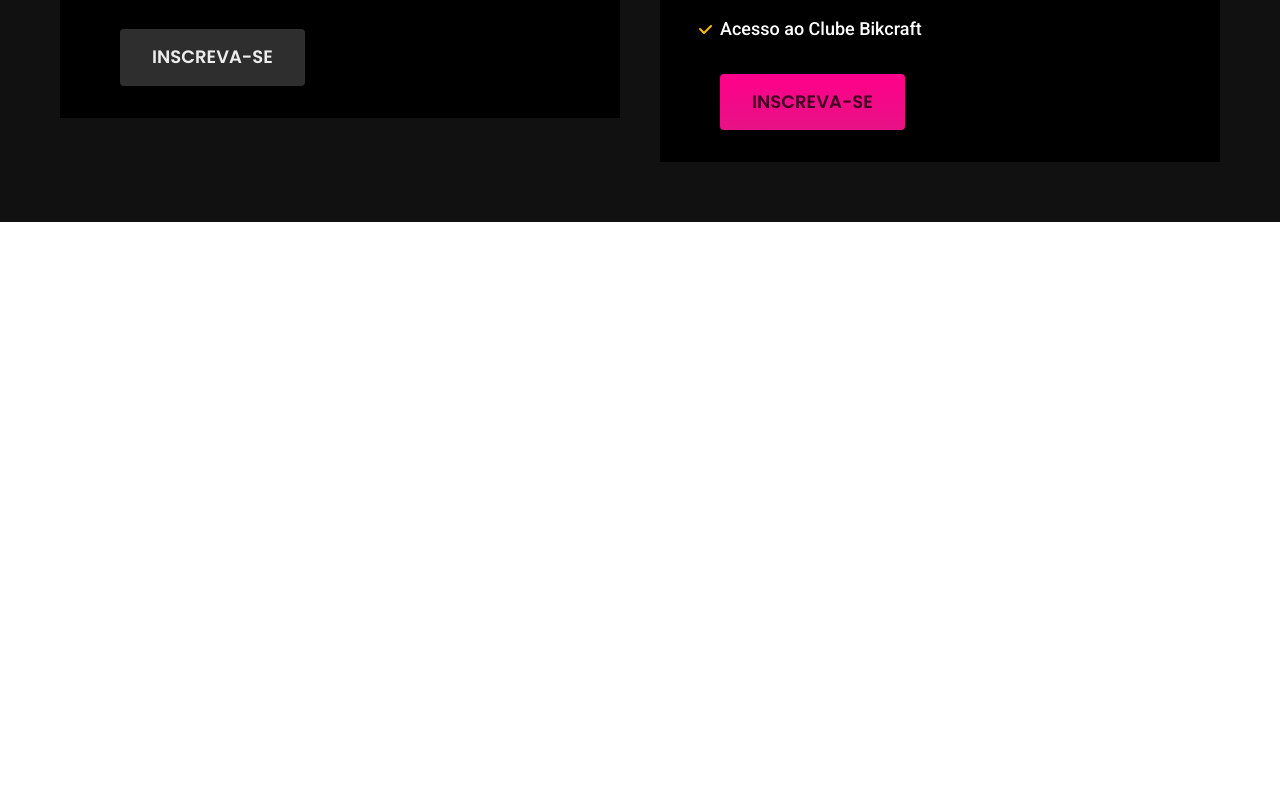
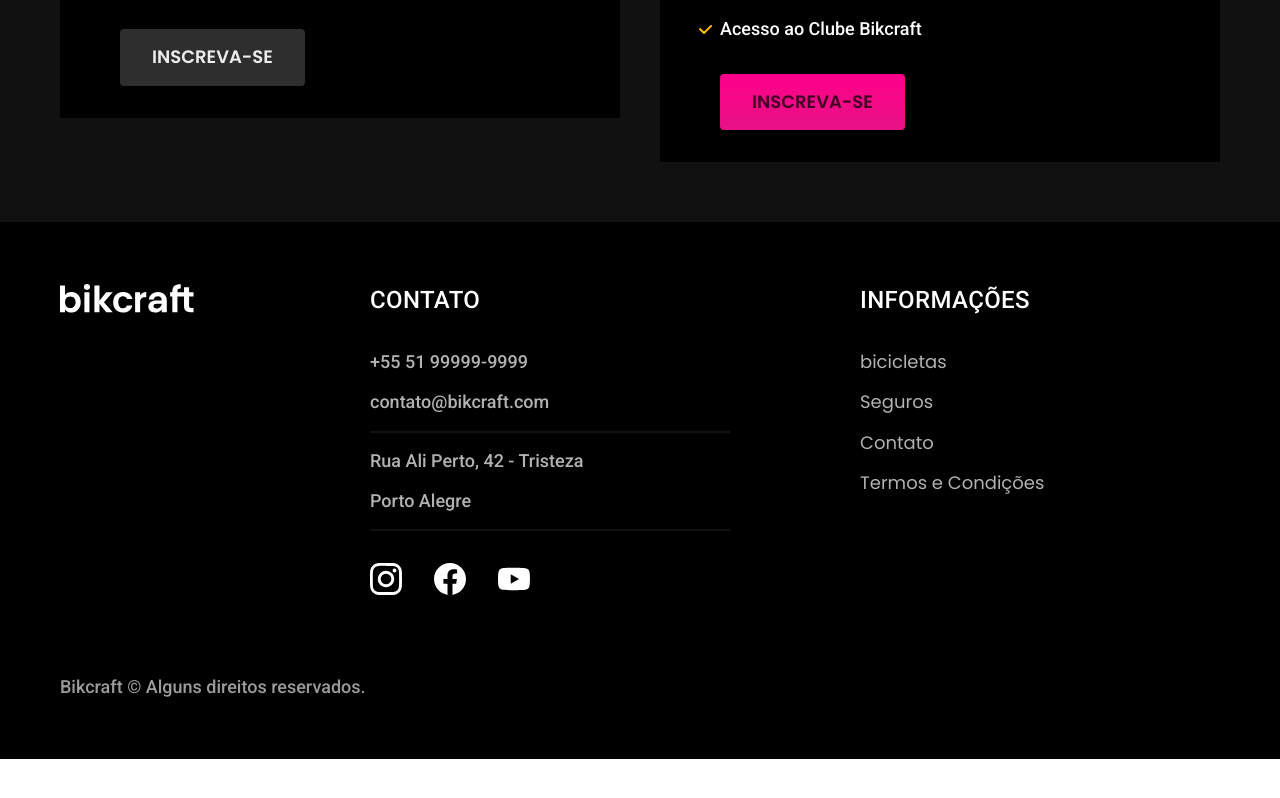
Before and after one commit to GuiFogassi/Bikcraft, a plain HTML site: page index.html in a window 1280 px wide. Shown: the part 4325-5123 px from the top of the page. After the commit the page ends 5084 px from the top, so only its background shows below. Drawn offline with Linux system fonts and the light colour scheme.

Commit message:
footer-finalizado

```diff
--- a/css/bicicletas/bicicletas-lista.css
+++ b/css/bicicletas/bicicletas-lista.css
@@ -46,7 +46,7 @@
 
 .bicicletas-lista a:hover h3::before {
   width: 24px;
-  transition: width 0.2s;
+  transition: width 0.3s;
 }
 
 .bicicletas-lista li span {
--- /dev/null
+++ b/css/global/footer.css
@@ -0,0 +1,65 @@
+.footer-bg {
+  background-color: var(--cor-12);
+}
+
+.footer {
+  display: grid;
+  grid-template-columns: 3fr 5fr 4fr;
+  gap: 40px;
+  padding-top: 60px;
+  padding-bottom: 60px;
+}
+
+.footer h3 {
+  margin-bottom: 32px;
+}
+
+.footer-contato ul {
+  margin-bottom: 32px;
+}
+
+.footer-contato li:nth-child(even):after {
+  content: "";
+  display: block;
+  max-width: 360px;
+  height: 2px;
+  background: var(--cor-11);
+  margin-top: 16px;
+}
+
+.footer li {
+  margin-bottom: 16px;
+}
+
+.footer-redes {
+  display: flex;
+  gap: 32px;
+}
+
+.footer a:hover {
+  color: var(--cor-0);
+}
+
+.footer-copy {
+  grid-column: 1/-1;
+  margin-top: 40px;
+}
+
+@media (max-width: 800px) {
+  .footer > img {
+    display: none;
+  }
+  .footer {
+    grid-template-columns: 1fr 1fr;
+  }
+}
+
+@media (max-width: 600px) {
+  .footer {
+    grid-template-columns: 1fr;
+    gap: 60px;
+  }
+  .footer-copy {
+    margin-top: 0px;
+  }
+}
--- a/css/global/global.css
+++ b/css/global/global.css
@@ -2,7 +2,6 @@ body {
   margin: 0px;
   font-family: Arial, Helvetica, sans-serif;
   color: #111111;
-  padding-bottom: 600px;
 }
 
 h1,
--- a/css/style.css
+++ b/css/style.css
@@ -3,6 +3,7 @@
 @import "./utilidades/cores.css";
 
 @import "./global/header.css";
+@import "./global/footer.css";
 
 /* Utilidades */
 @import "./utilidades/componentes.css";
--- a/index.html
+++ b/index.html
@@ -155,6 +155,44 @@
       </div>
     </div>
   </article>
+
+  <footer class="footer-bg">
+    <div class="footer container">
+      <img src="./img/bikcraft.svg" alt="Bikcraft">
+      <div class="footer-contato">
+        <h3 class="font-2-l-b cor-0">Contato</h3>
+        <ul class="font-2-m cor-5">
+          <li><a href="tel:+5551999999999">+55 51 99999-9999</a></li>
+          <li><a href="mailto:contato@bikcraft.com">contato@bikcraft.com</a></li>
+          <li>Rua Ali Perto, 42 - Tristeza</li>
+          <li>Porto Alegre</li>
+        </ul>
+        <div class="footer-redes">
+          <a href="./">
+            <img src="./img/redes/instagram.svg" alt="instagram">
+          </a>
+          <a href="./">
+            <img src="./img/redes/facebook.svg" alt="Facebook">
+          </a>
+          <a href="./">
+            <img src="./img/redes/youtube.svg" alt="Youtube">
+          </a>
+        </div>
+      </div>
+      <div class="footer-info">
+        <h3 class="font-2-l-b cor-0">Informações</h3>
+        <nav>
+          <ul class="font-1-m cor-5">
+            <li><a href="./bicicletas.html">bicicletas</a></li>
+            <li><a href="./seguros.html">Seguros</a></li>
+            <li><a href="./contato.html">Contato</a></li>
+            <li><a href="./termos.html">Termos e Condições</a></li>
+          </ul>
+        </nav>
+      </div>
+      <p class="footer-copy font-2-m cor-6">Bikcraft © Alguns direitos reservados.</p>
+    </div>
+  </footer>
 </body>
 
 </html>
```
